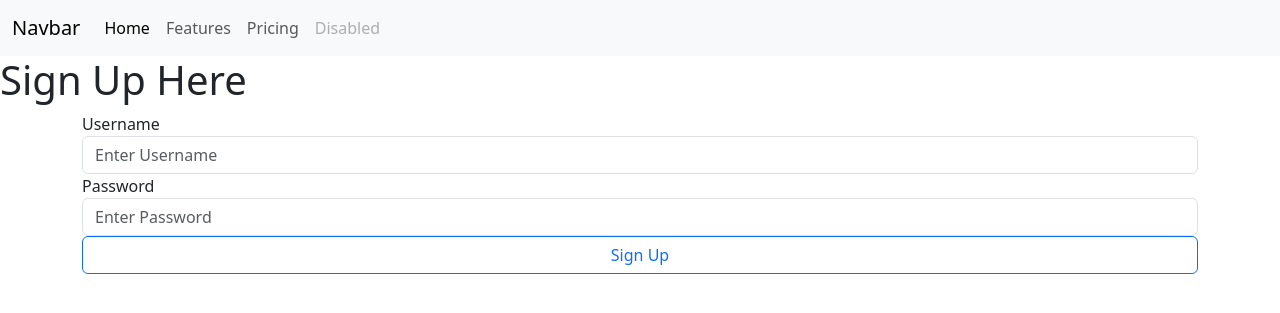
After one commit to jnarwell/intro_flask, a Flask app: page /signup in a window 1280 px wide. The commit adds this page. Shown: the top 313 px of the page. Run offline with Flask 3, Linux system fonts and the light colour scheme.

Commit message:
added base template

```diff
--- a/app/routes.py
+++ b/app/routes.py
@@ -7,6 +7,6 @@ def index():
     countries = ['China', 'India', 'Canada']
     return render_template('index.html', first_name='Jamie', countries = countries)
 
-@app.route('/new')
+@app.route('/signup')
 def new():
-    return f'This is a new route'
+    return render_template('signup.html')
--- /dev/null
+++ b/app/templates/base.html
@@ -0,0 +1,26 @@
+<!DOCTYPE html>
+<html lang="en">
+<head>
+    <meta charset="UTF-8">
+    <meta name="viewport" content="width=device-width, initial-scale=1.0">
+    <title>Flask Intro | {% block title %} Base {% endblock %}</title>
+    <link rel="stylesheet" href="https://cdn.jsdelivr.net/npm/bootstrap@5.3.1/dist/css/bootstrap.min.css">
+</head>
+<body>
+    {% include 'nav.html' %}
+    <div class="row">
+        {% block header %}
+        {% endblock header %}
+    </div>
+
+    <div class="container">
+        <div class="row">
+            <div class="col">
+                {% block content %}
+                {% endblock content %}
+            </div>
+        </div>
+    </div>
+    <script src="https://cdn.jsdelivr.net/npm/bootstrap@5.3.1/dist/js/bootstrap.bundle.min.js"></script>
+</body>
+</html>
--- /dev/null
+++ b/app/templates/signup.html
@@ -0,0 +1,16 @@
+{%  extends 'base.html' %}
+    {% block title %} Sign Up {% endblock title %}
+
+    {% block header%}
+        <h1>Sign Up Here</h1>
+    {% endblock header%}
+
+    {% block content%}
+        <form action="">
+            <label for="username">Username</label>
+            <input type="text" name="username" class="form-control" placeholder="Enter Username">
+            <label for="password">Password</label>
+            <input type="text" name="password" class="form-control" placeholder="Enter Password">
+            <input type="submit" value="Sign Up" class="btn btn-outline-primary w-100">
+        </form>
+    {% endblock content%}
```
Also changed, not shown: app/templates/index.html (+6 -19 lines).
